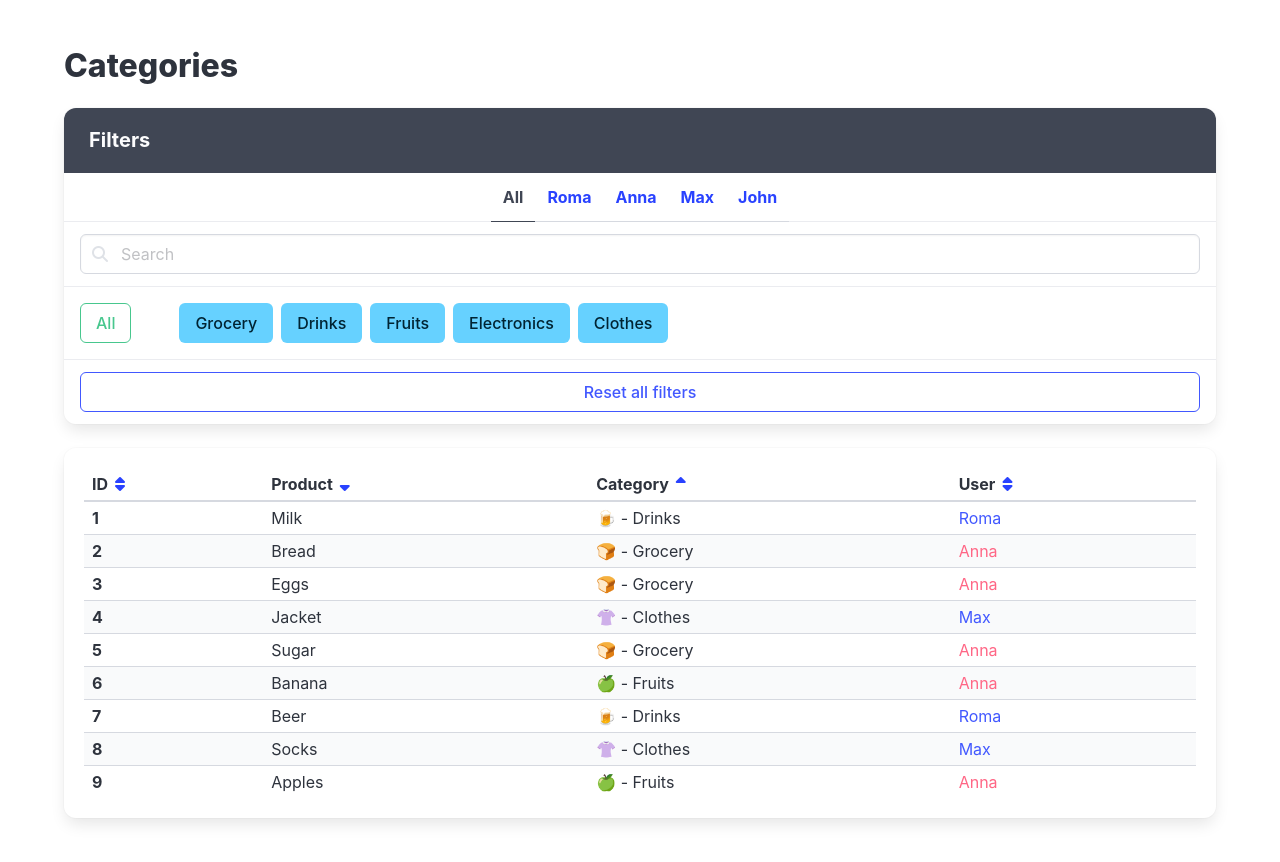
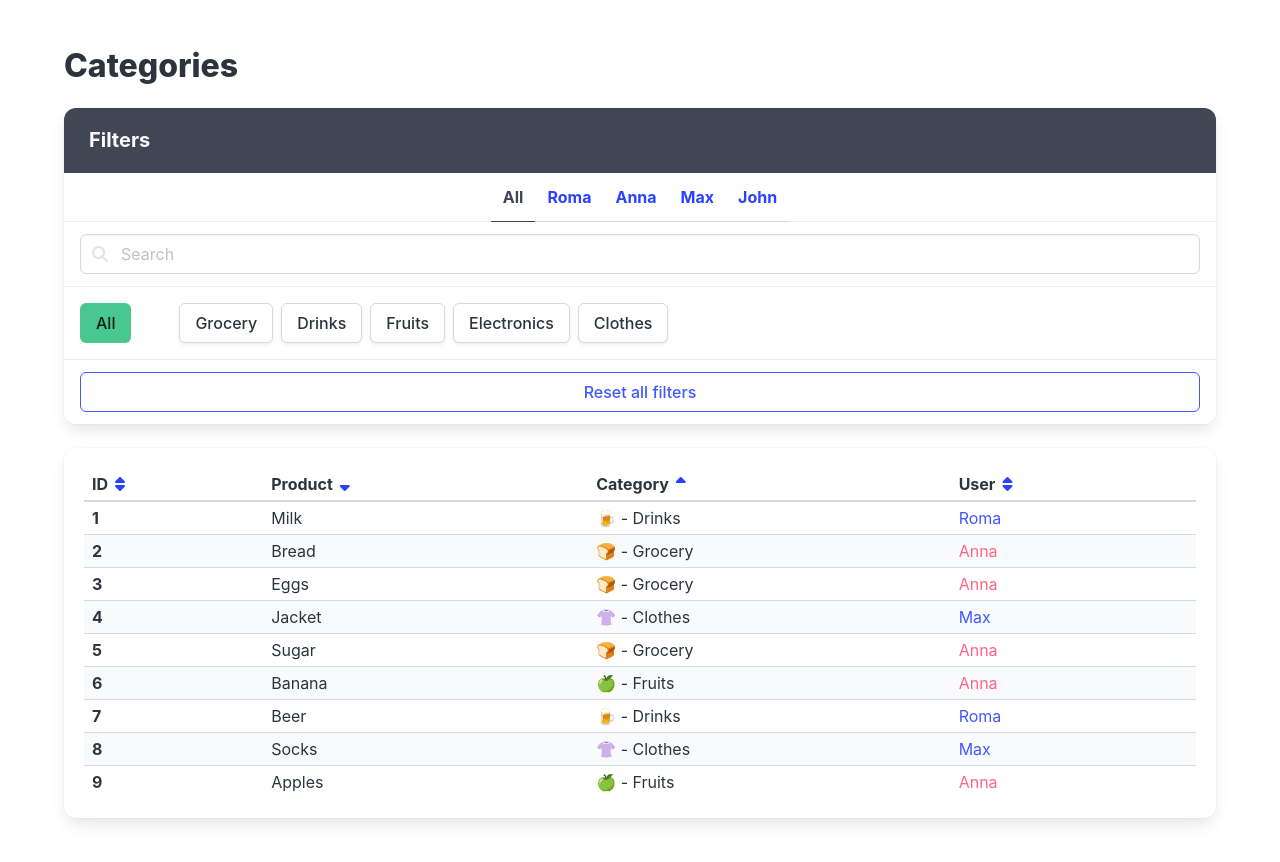
Before and after one commit to Volodymyr-Bauzi/aug25-practice, a React (Vite) app: page / in a window 1280 px wide. Shown: the top 862 px of the page. Built offline with nearby package versions, Linux system fonts and the light colour scheme.

Commit message:
feat: 5. (\*) Allow to select several categories:    - Add `is-info` class to selected categories;    - Show only products of selected categories;    - `All` button should clear the selection;    - Remove the `is-outlined` class from the `All` button if no categories are selected.

```diff
--- a/src/App.jsx
+++ b/src/App.jsx
@@ -1,6 +1,7 @@
 /* eslint-disable jsx-a11y/accessible-emoji */
 import React, { useState } from 'react';
 import './App.scss';
+import cn from 'classnames';
 
 import usersFromServer from './api/users';
 import categoriesFromServer from './api/categories';
@@ -19,7 +20,7 @@ const products = productsFromServer.map(product => {
   };
 });
 
-const getFilteredGoods = (goods, { user, query }) => {
+const getFilteredGoods = (goods, { user, query, selected }) => {
   let filteredGoods = [...goods];
 
   if (user) {
@@ -34,6 +35,14 @@ const getFilteredGoods = (goods, { user, query }) => {
     });
   }
 
+  if (selected.length > 0) {
+    filteredGoods = filteredGoods.filter(good => {
+      return selected.find(item => item.id === good.categoryId);
+    });
+  }
+
+  console.log(selected.length);
+
   return filteredGoods;
 };
 
@@ -43,11 +52,29 @@ export const App = () => {
   const [categories] = useState(categoriesFromServer);
   const [user, setUser] = useState(null);
   const [query, setQuery] = useState('');
+  const [selectedCategories, setSelectedCategories] = useState([]);
 
   const filteredGoods = getFilteredGoods(goods, {
     user,
     query,
+    selected: selectedCategories,
   });
+
+  const handleSelectCategory = category => {
+    if (selectedCategories.includes(category)) {
+      setSelectedCategories(prev => {
+        return prev.filter(item => item.id !== category.id);
+      });
+    } else {
+      setSelectedCategories(prev => {
+        return [...prev, category];
+      });
+    }
+  };
+
+  const isSelected = selectedId => {
+    return selectedCategories.find(category => category.id === selectedId);
+  };
 
   const resetAllFilters = () => {
     setUser(null);
@@ -119,7 +146,10 @@ export const App = () => {
               <a
                 href="#/"
                 data-cy="AllCategories"
-                className="button is-success mr-6 is-outlined"
+                className={cn('button is-success mr-6', {
+                  'is-outlined': selectedCategories.length > 0,
+                })}
+                onClick={() => setSelectedCategories([])}
               >
                 All
               </a>
@@ -127,8 +157,12 @@ export const App = () => {
               {categories.map(category => (
                 <a
                   data-cy="Category"
-                  className="button mr-2 my-1 is-info"
+                  className={cn('button mr-2 my-1', {
+                    'is-info': isSelected(category.id),
+                  })}
                   href="#/"
+                  onClick={() => handleSelectCategory(category)}
+                  key={category.id}
                 >
                   {category.title}
                 </a>
@@ -149,7 +183,7 @@ export const App = () => {
         </div>
 
         <div className="box table-container">
-          {!filteredGoods ? (
+          {!filteredGoods.length > 0 ? (
             <p data-cy="NoMatchingMessage">
               No products matching selected criteria
             </p>
```
